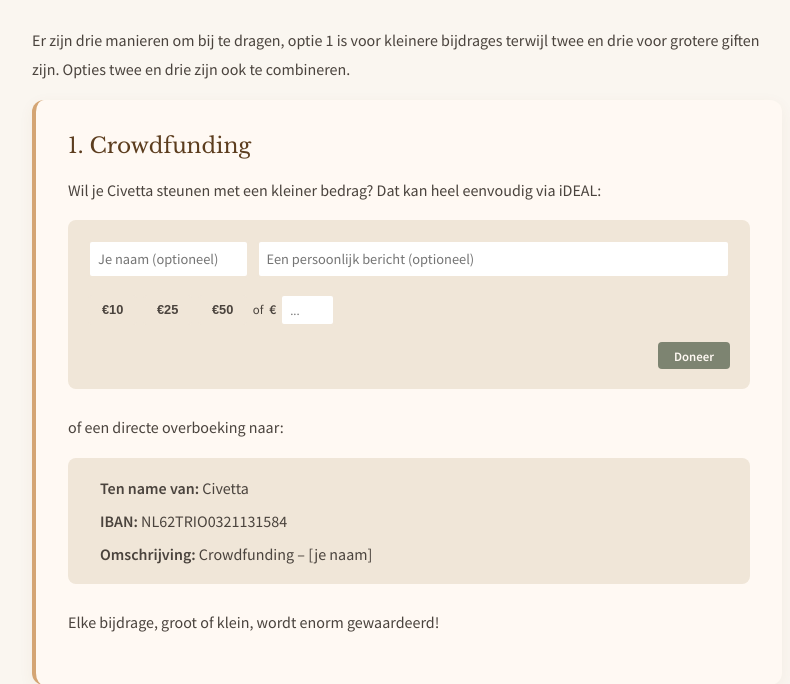
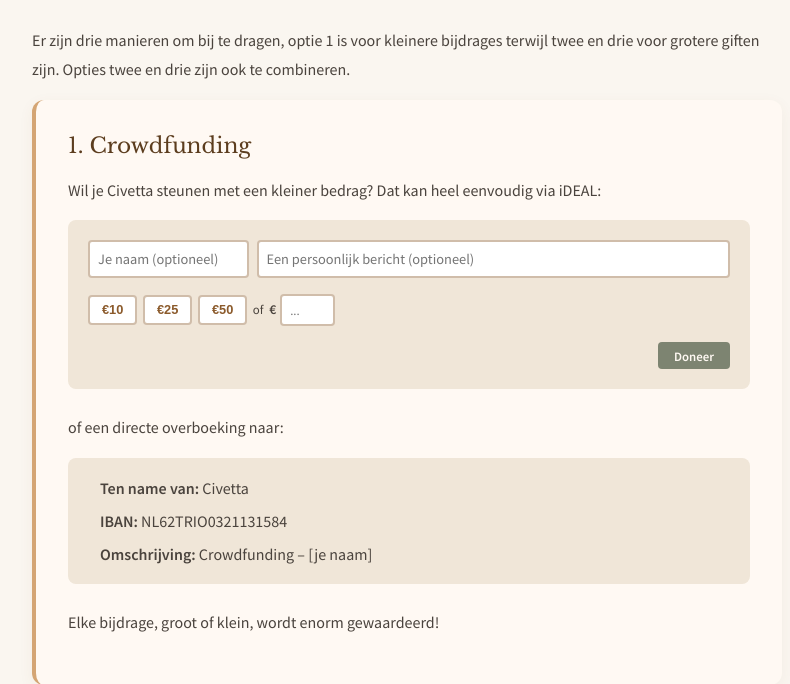
Before and after one commit to lucp88/civetta, a PHP site: page /financiering.html in a window 1280 px wide. Shown: the part 1303-1987 px from the top of the page, without its empty margins (233-1023 px from the left). Run offline with PHP 8.4, Linux system fonts and the light colour scheme; data that the repository does not hold is empty.

Commit message:
small edits

```diff
--- a/css/style.css
+++ b/css/style.css
@@ -1855,9 +1855,9 @@ footer::before {
     padding: 0.35rem 0.75rem;
     font-size: 0.8rem;
     font-weight: 600;
-    background: var(--color-parchment);
-    color: var(--color-stone);
-    border: 2px solid var(--color-parchment);
+    background: white;
+    color: var(--color-crust);
+    border: 2px solid rgba(139, 90, 43, 0.4);
     border-radius: 4px;
     cursor: pointer;
     transition: all var(--transition);
@@ -1905,8 +1905,9 @@ footer::before {
 .custom-amount-input input {
     width: 55px;
     padding: 0.35rem 0.5rem;
-    border: 2px solid var(--color-parchment);
+    border: 2px solid rgba(139, 90, 43, 0.4);
     border-radius: 4px;
+    background: white;
     font-size: 0.8rem;
     font-family: var(--font-body);
     transition: border-color var(--transition);
@@ -1969,11 +1970,12 @@ footer::before {
 .mollie-field input {
     width: 100%;
     padding: 0.5rem;
-    border: 2px solid var(--color-parchment);
+    border: 2px solid rgba(139, 90, 43, 0.4);
     border-radius: 4px;
     font-size: 0.9rem;
     font-family: var(--font-body);
     transition: border-color var(--transition);
+    background: white;
 }
 
 .mollie-field input:focus {
```
